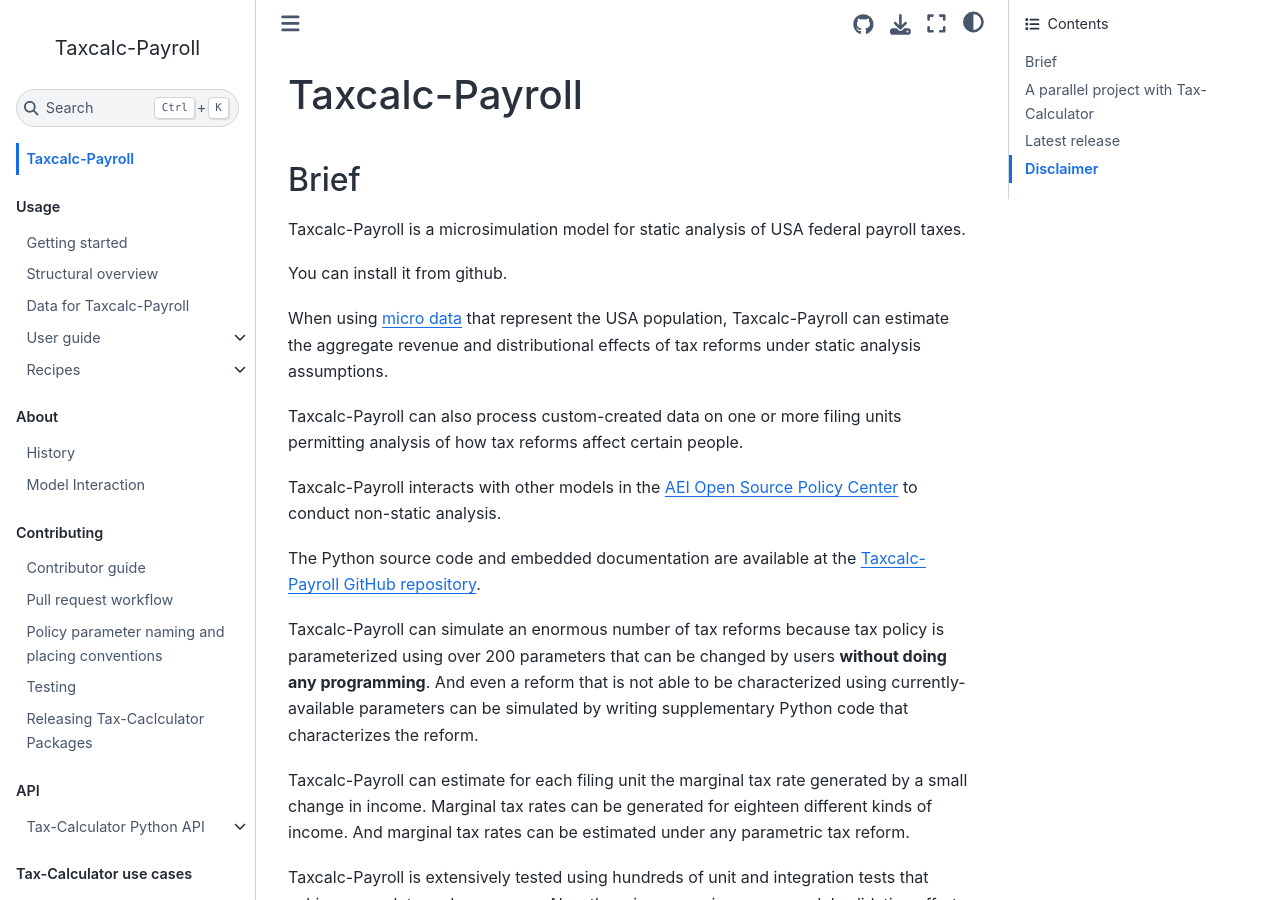
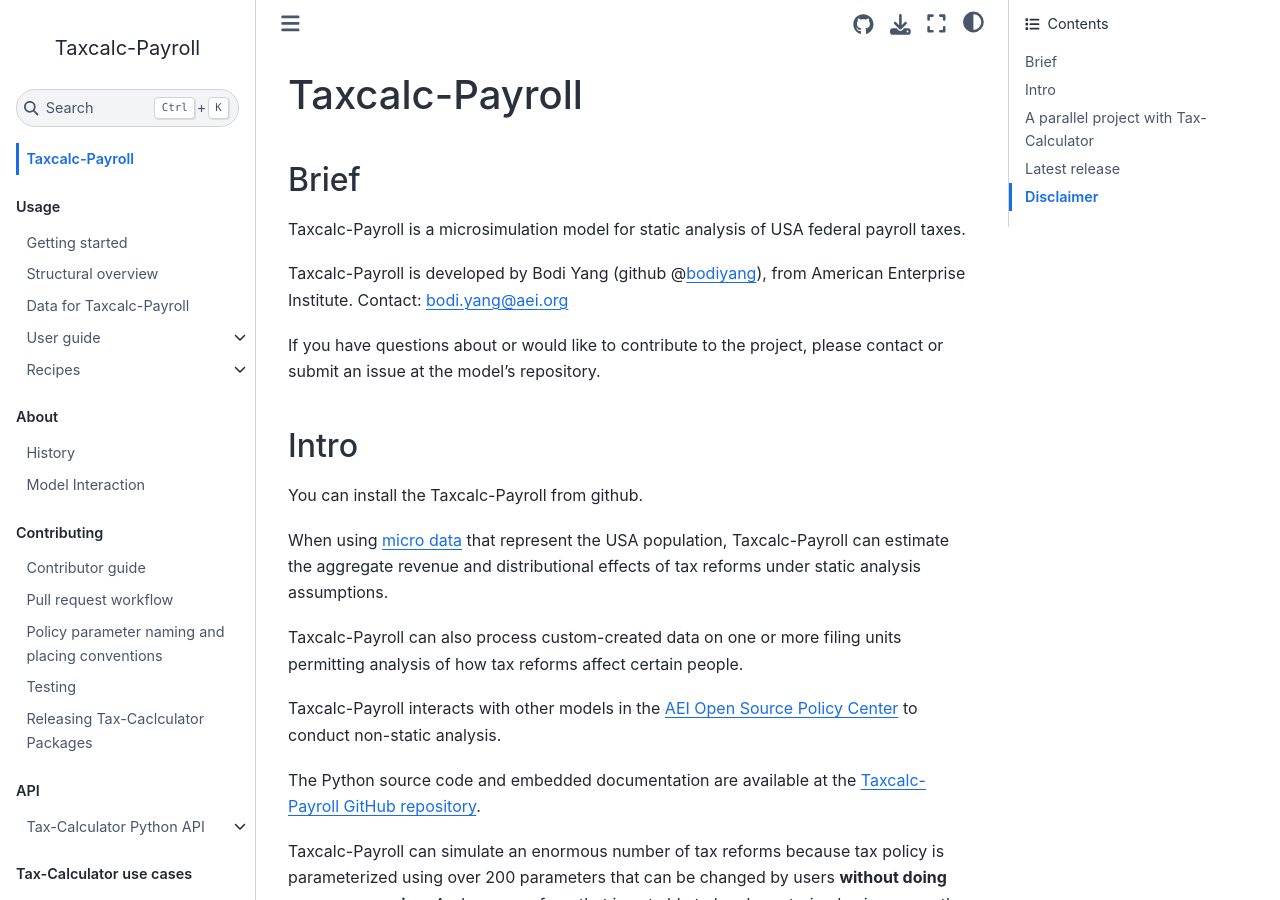
Before and after one commit to bodiyang/Taxcalc-Payroll, a Jupyter Book: the page built from docs/index.md, in a window 1280 px wide and 900 px high. Built offline with Jupyter Book 1.0.4 settings and Sphinx 7.4.7 and the Sphinx Book theme 1.1.4, drawn with Linux system fonts in a browser that asks for light colours; pages that are not in the unit, such as notebooks, are missing from menus.

Commit message:
intro update

```diff
--- a/docs/index.md
+++ b/docs/index.md
@@ -6,7 +6,15 @@
 Taxcalc-Payroll is a microsimulation model for static analysis of
 USA federal payroll taxes.
 
-You can install it from github.
+Taxcalc-Payroll is developed by Bodi Yang (github @[bodiyang](https://github.com/bodiyang)),
+from American Enterprise Institute. Contact: bodi.yang@aei.org
+
+If you have questions about or would like to contribute to the project, please contact or
+submit an issue at the model's repository.
+
+## Intro
+
+You can install the Taxcalc-Payroll from github.
 
 When using
 [micro data](https://github.com/PSLmodels/taxdata#about-taxdata-repository)
```
